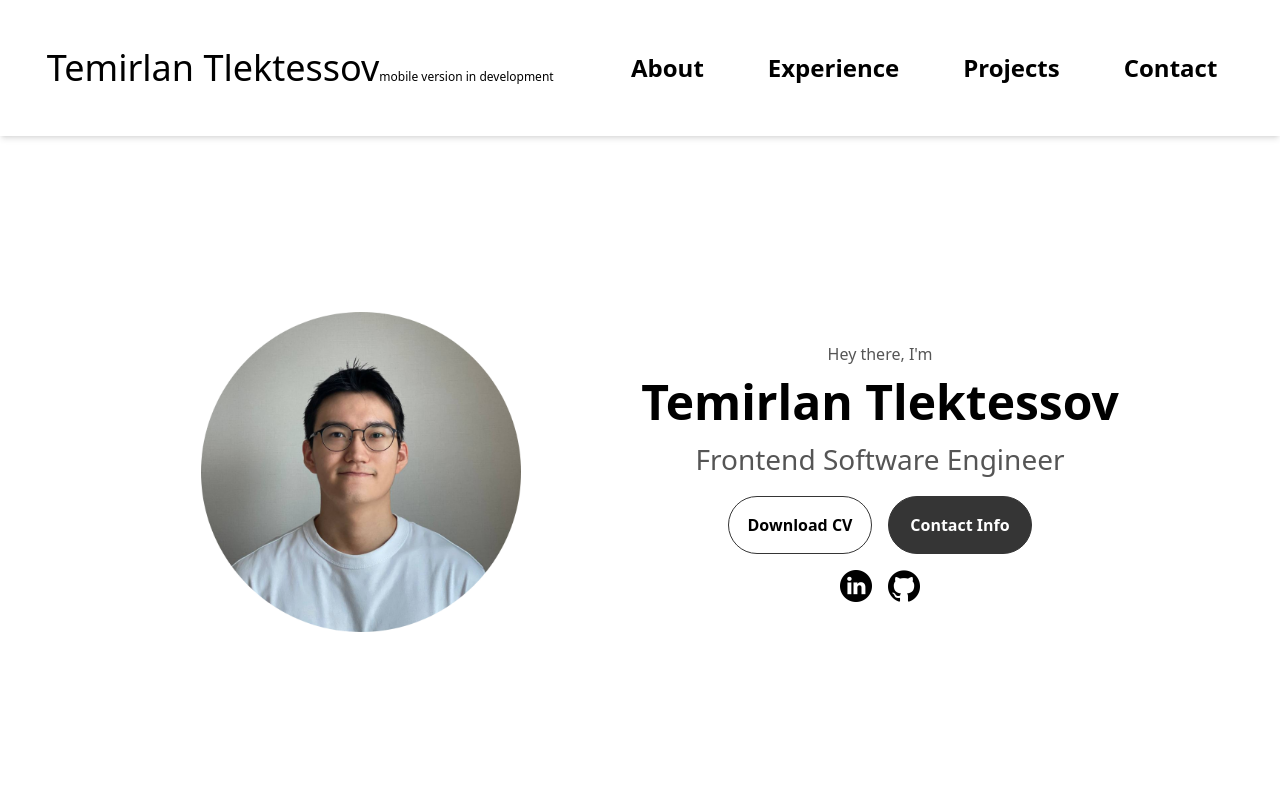
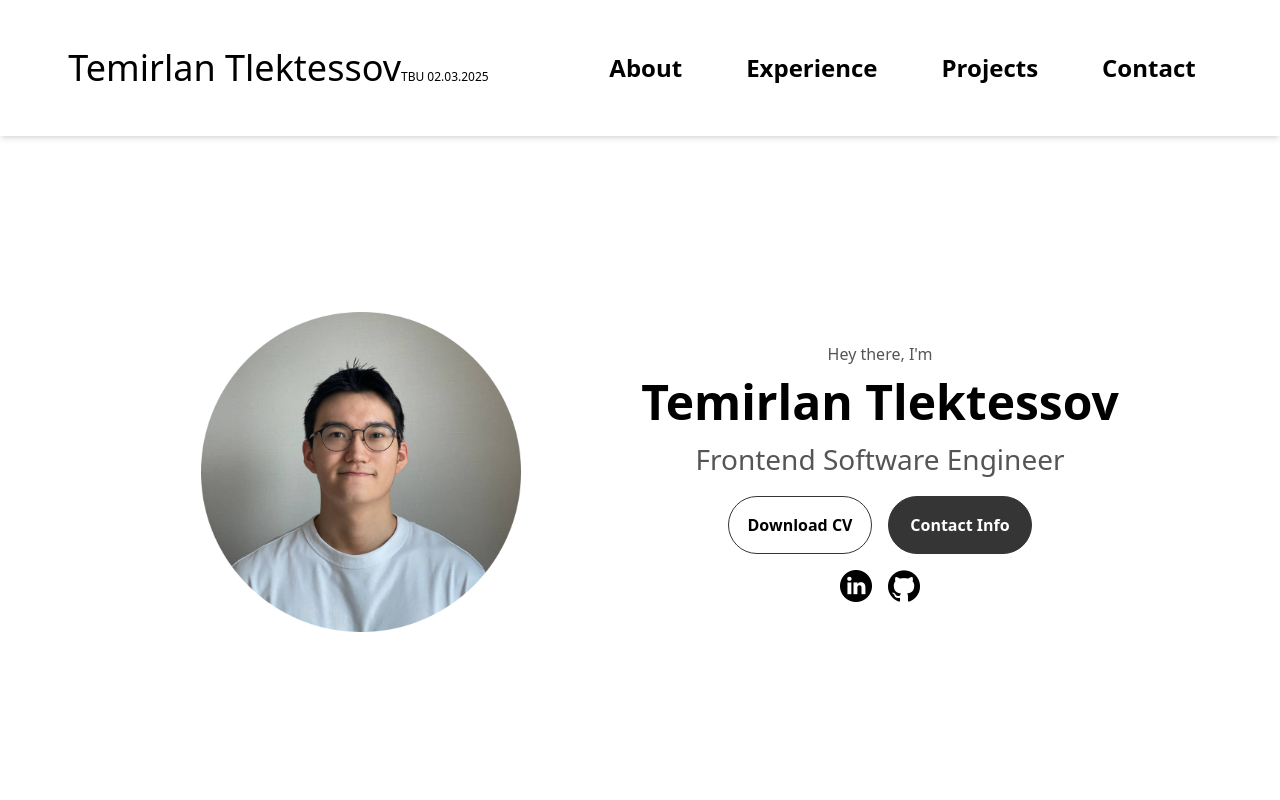
Before and after one commit to ttlektessov/tlektessov.github.io, a React (Vite) app: page / in a window 1280 px wide. Shown: the top 800 px of the page. Built offline with nearby package versions, Linux system fonts and the light colour scheme.

Commit message:
update message for redevelopment

```diff
--- a/src/App.jsx
+++ b/src/App.jsx
@@ -13,7 +13,7 @@ function App() {
     return (
       <div className="flex items-center justify-center h-screen">
         <p className="text-center text-xl">
-          In development, check the portfolio from PC
+          In development, check the portfolio from PC <br /> TBU 02.03.2025
         </p>
       </div>
     );
--- a/src/components/Navbar.jsx
+++ b/src/components/Navbar.jsx
@@ -5,7 +5,7 @@ export default function Navbar() {
     <nav className="flex justify-around items-center p-4 bg-white shadow-md h-[17vh]">
       <div className="text-4xl font-normal">
         Temirlan Tlektessov
-        <span className="text-xs">mobile version in development</span>
+        <span className="text-xs">TBU 02.03.2025</span>
       </div>
 
       <ul className="flex gap-[2rem] text-2xl font-normal">
```
